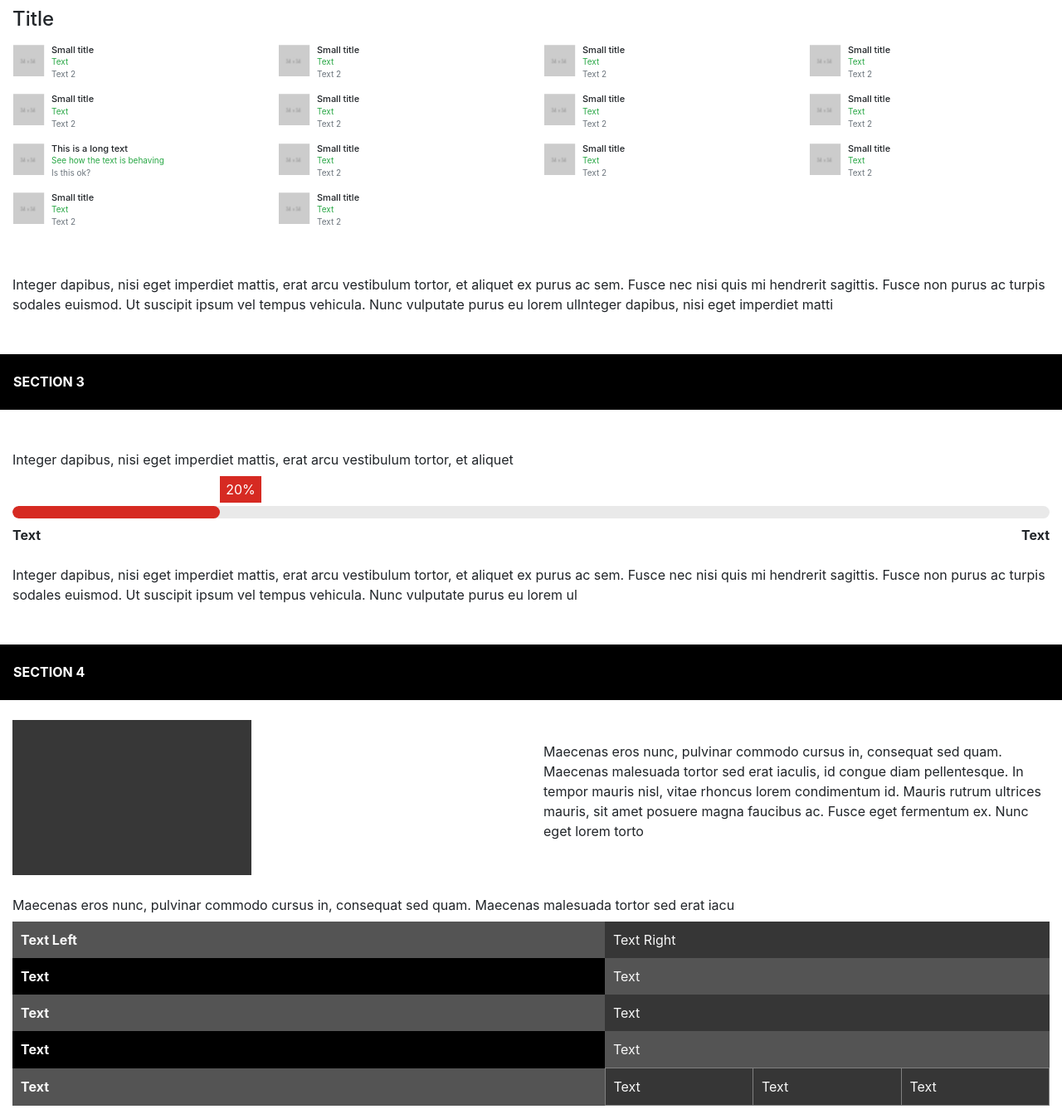
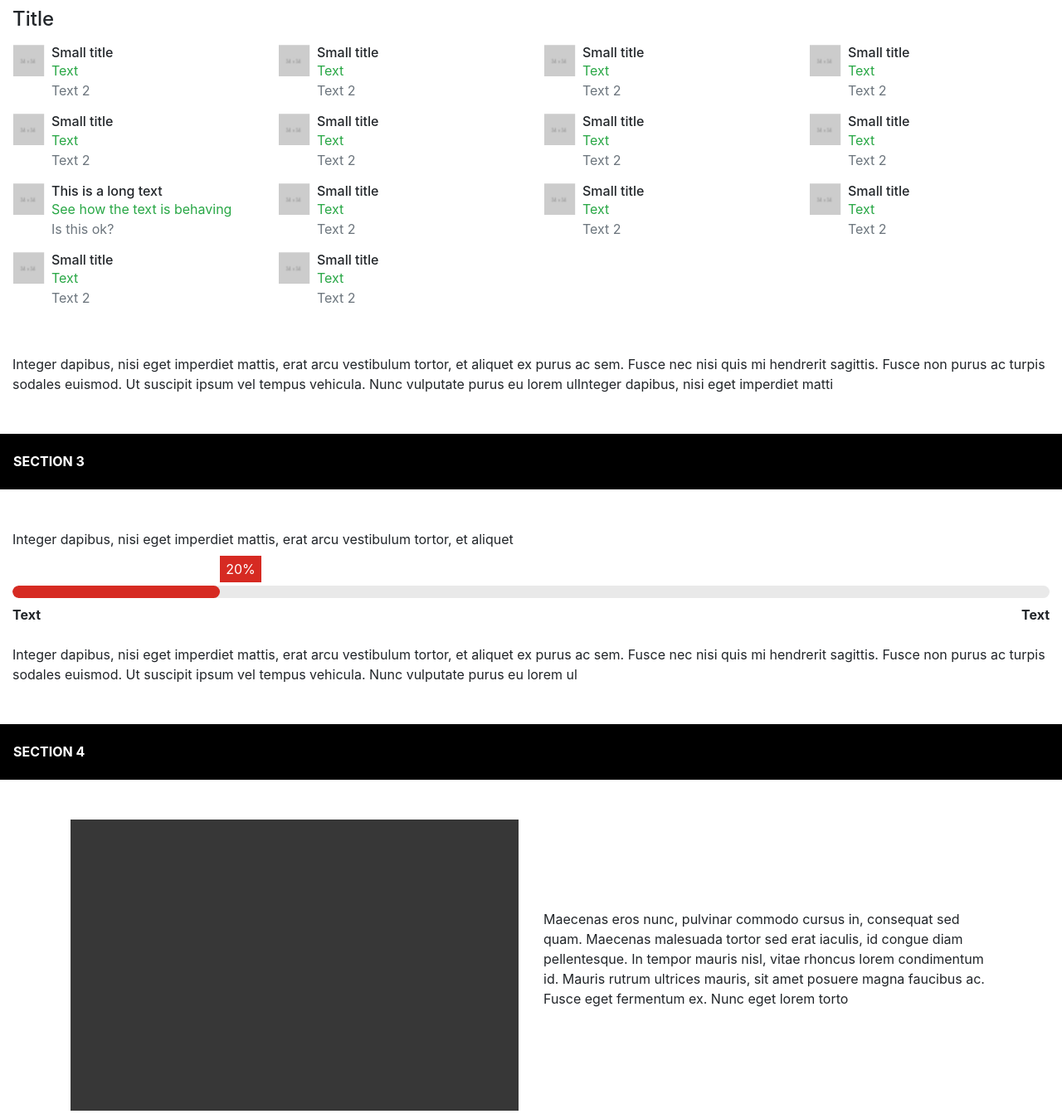
Before and after one commit to mirmisbahali/fth_2, a plain HTML site: page index.html in a window 1280 px wide. Shown: the part 1263-2606 px from the top of the page at 83% size. Drawn offline with nearby package versions, Linux system fonts and the light colour scheme.

Commit message:
Completed

```diff
--- a/css/style.scss
+++ b/css/style.scss
@@ -61,12 +61,12 @@ header {
 }
 
 .small_title {
-    font-size: 11px;
+    // font-size: 11px;
 }
 
 .small_images_list {
     p {
-        font-size: 10px;
+        // font-size: 10px;
     };
 }
 
--- a/index.html
+++ b/index.html
@@ -540,17 +540,21 @@
   <section id="four">
     <h1 class="section_title text-white px-3 py-4 h6 font-weight-bold">SECTION 4</h1>
     <div class="container-fluid">
-      <div class="row my-4 justify-content-center align-items-center">
-        <div class="col">
-          <img src="./img/section-4.jpg" alt="image" class="img-fluid" width="288px">
-        </div>
-        <div class="col">
-          <p>Maecenas eros nunc, pulvinar commodo cursus in, consequat sed quam. Maecenas malesuada tortor
-            sed erat
-            iaculis, id
-            congue diam pellentesque. In tempor mauris nisl, vitae rhoncus lorem condimentum id. Mauris rutrum ultrices
-            mauris, sit
-            amet posuere magna faucibus ac. Fusce eget fermentum ex. Nunc eget lorem torto</p>
+      <div class="container">
+        <div class="row my-5 align-items-center">
+          <div class="col-sm-6">
+            <img src=" ./img/section-4.jpg" alt="image" class="img-fluid" width="100%">
+          </div>
+          <div class="col-sm-6">
+            <p>Maecenas eros nunc, pulvinar commodo cursus in, consequat sed quam. Maecenas
+              malesuada tortor
+              sed erat
+              iaculis, id
+              congue diam pellentesque. In tempor mauris nisl, vitae rhoncus lorem condimentum id. Mauris rutrum
+              ultrices
+              mauris, sit
+              amet posuere magna faucibus ac. Fusce eget fermentum ex. Nunc eget lorem torto</p>
+          </div>
         </div>
       </div>
       <p class="my-2">Maecenas eros nunc, pulvinar commodo cursus in, consequat sed quam. Maecenas malesuada tortor sed
```
Also changed, not shown: css/style.css, 1 other file.
